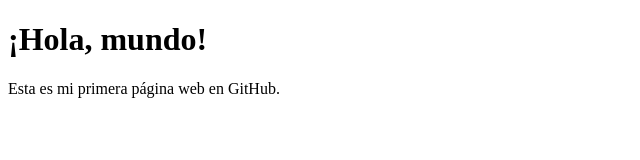
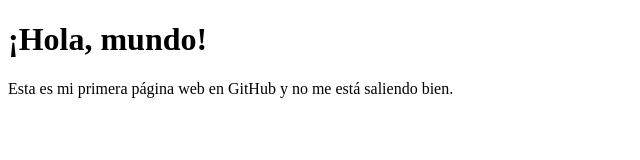
Before and after one commit to cesugomez/repoPrueba, a plain HTML site: page index.html in a window 1280 px wide. Shown: the whole page, without its empty margins (0-640 px from the left). Drawn offline with Linux system fonts and the light colour scheme.

Commit message:
actualizando
intento actualizar el index

```diff
--- a/index.html
+++ b/index.html
@@ -7,6 +7,6 @@
 </head>
 <body>
     <h1>¡Hola, mundo!</h1>
-    <p>Esta es mi primera página web en GitHub.</p>
+    <p>Esta es mi primera página web en GitHub y no me está saliendo bien.</p>
 </body>
 </html>
```
